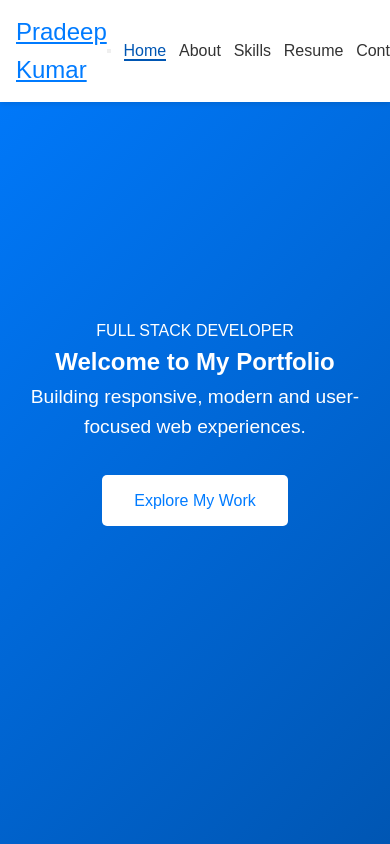
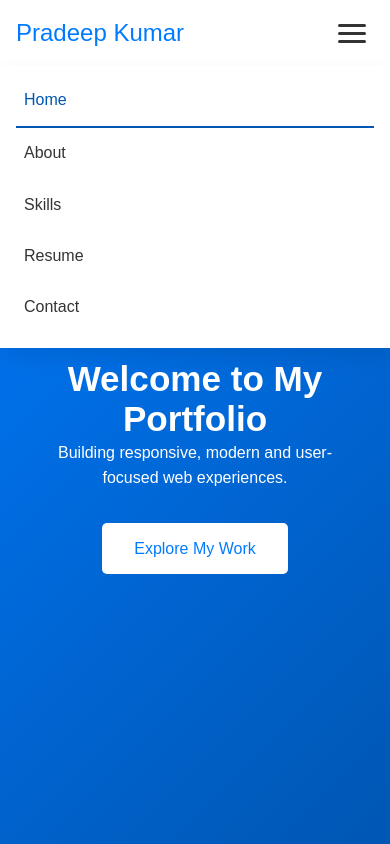
Before and after one commit to pkkashyap2004/Pradeep-Kumar-Portfolio, a website: page public/index.html in a window 390 px wide. Both pictures are taken after a click on the button "Open navigation". Shown: the top 844 px of the page. Drawn offline with Linux system fonts and the light colour scheme.

Commit message:
Fix mobile responsiveness and scroll animations

```diff
--- a/public/css/style.css
+++ b/public/css/style.css
@@ -37,7 +37,30 @@ body.modal-open {
     display: flex;
     justify-content: space-between;
     align-items: center;
+    gap: 1rem;
     padding: 1rem 2rem;
+}
+
+.logo {
+    text-decoration: none;
+}
+
+.menu-toggle {
+    display: none;
+    border: 0;
+    background: transparent;
+    width: 44px;
+    height: 44px;
+    padding: 8px;
+    cursor: pointer;
+}
+
+.menu-toggle span {
+    display: block;
+    height: 3px;
+    margin: 5px 0;
+    border-radius: 3px;
+    background: #333;
 }
 
 .logo {
@@ -120,12 +143,16 @@ body.modal-open {
 /* Sections */
 section {
     padding: 5rem 0;
-    opacity: 0;
-    transform: translateY(50px);
-    transition: all 0.6s ease;
+    position: relative;
 }
 
-section.animate {
+.reveal {
+    opacity: 0;
+    transform: translateY(45px);
+    transition: opacity 0.7s ease, transform 0.7s ease;
+}
+
+.reveal.animate {
     opacity: 1;
     transform: translateY(0);
 }
@@ -375,26 +402,147 @@ iframe {
     background: linear-gradient(90deg, #007bff, #0056b3);
     border-radius: 10px;
     width: 0;
-    animation: fillProgress 2s ease-in-out forwards;
+}
+
+.progress.fill {
+    animation: fillProgress 1.4s ease-out forwards;
 }
 
 @keyframes fillProgress {
-    to {
-        width: var(--progress-width);
-    }
+    from { width: 0; }
+    to { width: var(--progress-width); }
+}
+
+.about-grid {
+    display: grid;
+    grid-template-columns: minmax(180px, 280px) 1fr;
+    gap: 3rem;
+    align-items: center;
+}
+
+.profile-wrap {
+    display: flex;
+    justify-content: center;
+}
+
+.about-copy p {
+    margin-bottom: 1rem;
+}
+
+.hero .eyebrow {
+    display: inline-block;
+    margin-bottom: 1rem;
+    font-weight: 700;
+    letter-spacing: 0.14em;
+    font-size: 0.85rem;
+}
+
+.hero-content {
+    width: 100%;
 }
 
 @media (max-width: 700px) {
+    #navbar {
+        z-index: 10000;
+    }
+
     .nav-container {
-        padding: 0.8rem 1rem;
+        padding: 0.7rem 1rem;
+        position: relative;
+    }
+
+    .menu-toggle {
+        display: block;
+        margin-left: auto;
+        z-index: 10002;
+    }
+
+    .nav-links {
+        position: absolute;
+        top: 100%;
+        left: 0;
+        right: 0;
+        display: flex;
+        flex-direction: column;
+        gap: 0;
+        padding: 0.5rem 1rem 1rem;
+        background: #fff;
+        box-shadow: 0 10px 20px rgba(0,0,0,.08);
+        transform: translateY(-12px);
+        opacity: 0;
+        visibility: hidden;
+        pointer-events: none;
+        transition: opacity .25s ease, transform .25s ease, visibility .25s ease;
+    }
+
+    .nav-links.open {
+        transform: translateY(0);
+        opacity: 1;
+        visibility: visible;
+        pointer-events: auto;
     }
 
     .nav-links li {
-        margin-left: 0.8rem;
+        margin: 0;
+    }
+
+    .nav-links a {
+        display: block;
+        padding: 0.8rem 0.5rem;
     }
 
     .social-links {
         display: none;
+    }
+
+    .hero {
+        min-height: 100svh;
+        height: auto;
+        padding: 7rem 1rem 4rem;
+    }
+
+    .hero-content h1,
+    .hero-content h2 {
+        font-size: clamp(2rem, 9vw, 2.7rem);
+        line-height: 1.15;
+    }
+
+    .hero-content p {
+        font-size: 1rem;
+    }
+
+    .about-grid {
+        grid-template-columns: 1fr;
+        gap: 1.5rem;
+        text-align: center;
+    }
+
+    .profile-img {
+        width: min(190px, 55vw) !important;
+        height: min(190px, 55vw) !important;
+    }
+
+    section {
+        padding: 4rem 0;
+    }
+
+    .container {
+        width: 100%;
+        padding: 0 16px;
+    }
+
+    #queryForm input,
+    #queryForm textarea,
+    #queryForm button {
+        width: 100%;
+    }
+
+    #queryForm button {
+        align-self: stretch;
+    }
+
+    iframe {
+        height: 280px;
     }
 
     .hero-content h2 {
@@ -415,4 +563,19 @@ iframe {
     .message-card h3 {
         font-size: 26px;
     }
+
+    .message-card p {
+        font-size: 15px;
+    }
 }
+
+@media (prefers-reduced-motion: reduce) {
+    *,
+    *::before,
+    *::after {
+        scroll-behavior: auto !important;
+        animation-duration: 0.01ms !important;
+        animation-iteration-count: 1 !important;
+        transition-duration: 0.01ms !important;
+    }
+}
```
